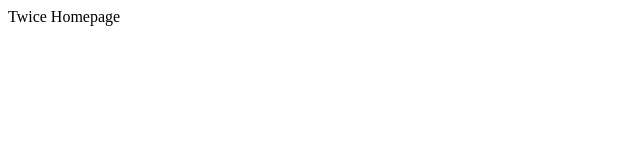
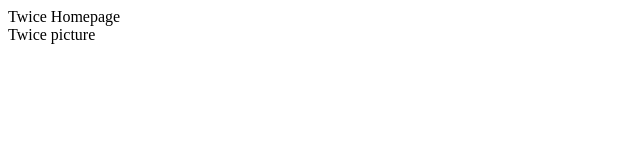
Before and after one commit to CNULectureToma/my-git-project-2, a plain HTML site: page index.html in a window 1280 px wide. Shown: the full height of the page, 0-640 px from the left. Drawn offline with Linux system fonts and the light colour scheme.

Commit message:
Add div tag : Twice picture

```diff
--- a/index.html
+++ b/index.html
@@ -1,3 +1,4 @@
 <html>
 	<head>Twice Homepage</head>
+	<div>Twice picture</div>
 </html>
```
